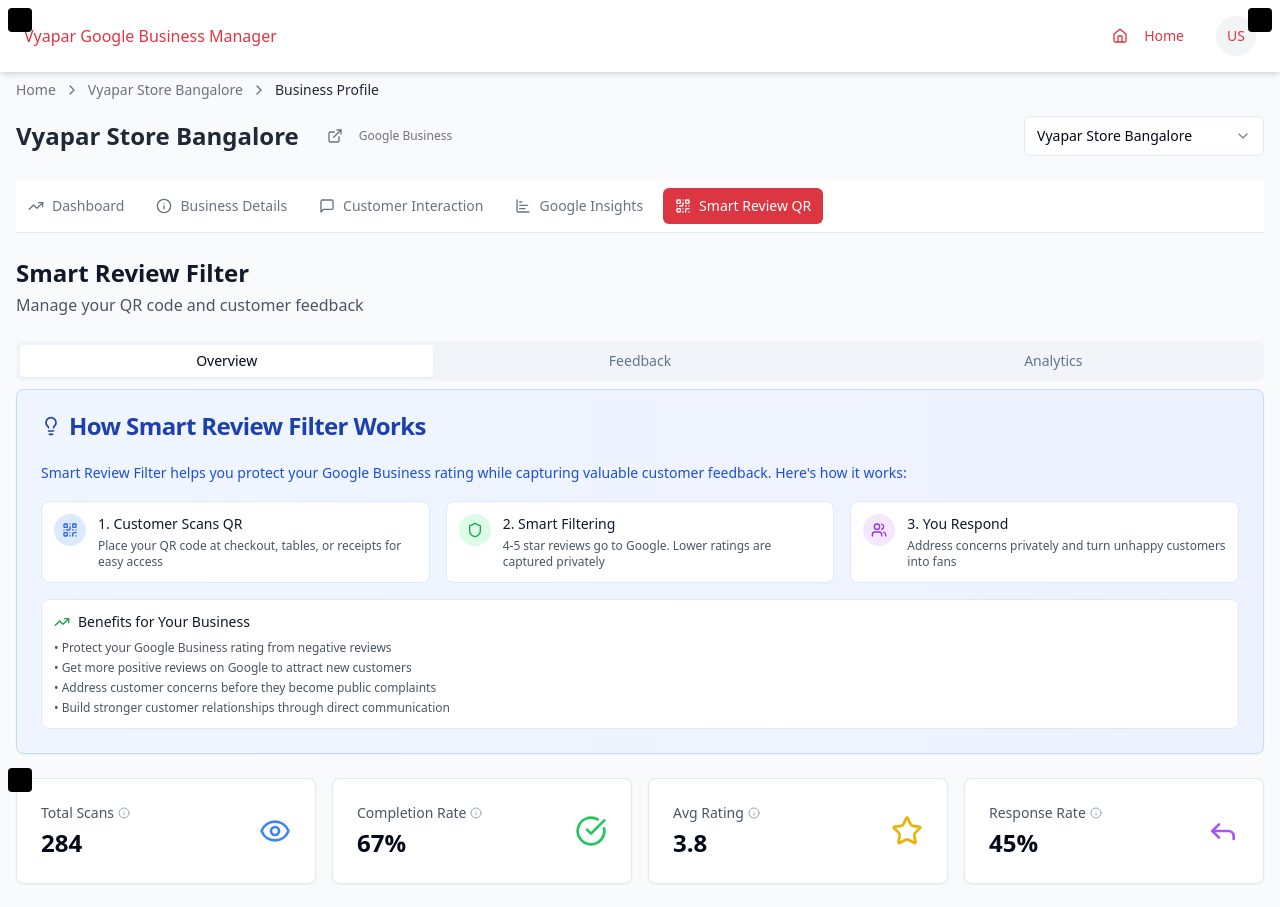
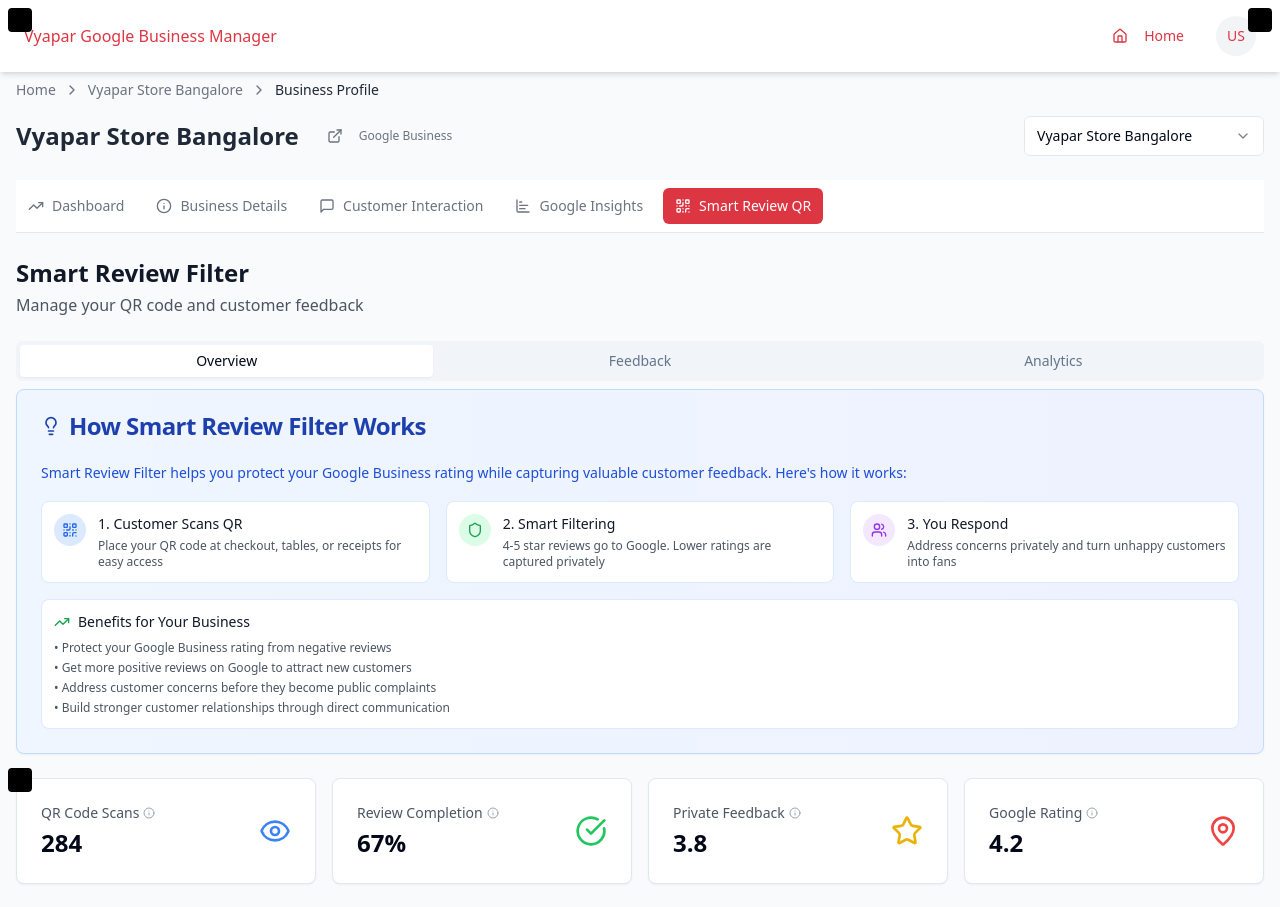
Before and after one commit to ananya-1407/vyapar-google-profile-manager, a React (Vite) app: page /business/1/smart-qr in a window 1280 px wide. Shown: the top 907 px of the page. Built offline with nearby package versions, Linux system fonts and the light colour scheme.

Commit message:
Refactor: Update Smart Review QR metrics
Replaced "Response Rate" with "Google Avg Rating" and adjusted metric names for clarity in the Smart Review QR stats overview.

```diff
--- a/src/components/smart-review/StatsOverview.tsx
+++ b/src/components/smart-review/StatsOverview.tsx
@@ -5,7 +5,7 @@ import {
   Eye,
   CheckCircle,
   Star,
-  Reply,
+  MapPin,
   Info
 } from "lucide-react";
 import {
@@ -20,7 +20,7 @@ interface StatsOverviewProps {
     totalScans: number;
     completionRate: number;
     avgRating: number;
-    responseRate: number;
+    googleAvgRating: number;
   };
 }
 
@@ -33,13 +33,13 @@ const StatsOverview = ({ analytics }: StatsOverviewProps) => {
             <div className="flex items-center justify-between">
               <div>
                 <div className="flex items-center gap-1 mb-1">
-                  <p className="text-sm font-medium text-gray-600">Total Scans</p>
+                  <p className="text-sm font-medium text-gray-600">QR Code Scans</p>
                   <Tooltip>
                     <TooltipTrigger>
                       <Info className="h-3 w-3 text-gray-400 hover:text-gray-600" />
                     </TooltipTrigger>
                     <TooltipContent>
-                      <p className="text-xs">Number of times your QR code has been scanned by customers</p>
+                      <p className="text-xs">Total number of times customers have scanned your Smart Review QR code</p>
                     </TooltipContent>
                   </Tooltip>
                 </div>
@@ -55,13 +55,13 @@ const StatsOverview = ({ analytics }: StatsOverviewProps) => {
             <div className="flex items-center justify-between">
               <div>
                 <div className="flex items-center gap-1 mb-1">
-                  <p className="text-sm font-medium text-gray-600">Completion Rate</p>
+                  <p className="text-sm font-medium text-gray-600">Review Completion</p>
                   <Tooltip>
                     <TooltipTrigger>
                       <Info className="h-3 w-3 text-gray-400 hover:text-gray-600" />
                     </TooltipTrigger>
                     <TooltipContent>
-                      <p className="text-xs">Percentage of customers who completed the feedback form after scanning</p>
+                      <p className="text-xs">Percentage of customers who completed giving feedback after scanning the QR code</p>
                     </TooltipContent>
                   </Tooltip>
                 </div>
@@ -77,13 +77,13 @@ const StatsOverview = ({ analytics }: StatsOverviewProps) => {
             <div className="flex items-center justify-between">
               <div>
                 <div className="flex items-center gap-1 mb-1">
-                  <p className="text-sm font-medium text-gray-600">Avg Rating</p>
+                  <p className="text-sm font-medium text-gray-600">Private Feedback</p>
                   <Tooltip>
                     <TooltipTrigger>
                       <Info className="h-3 w-3 text-gray-400 hover:text-gray-600" />
                     </TooltipTrigger>
                     <TooltipContent>
-                      <p className="text-xs">Average star rating from all customer feedback received</p>
+                      <p className="text-xs">Average rating from private feedback collected through your QR code</p>
                     </TooltipContent>
                   </Tooltip>
                 </div>
@@ -99,19 +99,19 @@ const StatsOverview = ({ analytics }: StatsOverviewProps) => {
             <div className="flex items-center justify-between">
               <div>
                 <div className="flex items-center gap-1 mb-1">
-                  <p className="text-sm font-medium text-gray-600">Response Rate</p>
+                  <p className="text-sm font-medium text-gray-600">Google Rating</p>
                   <Tooltip>
                     <TooltipTrigger>
                       <Info className="h-3 w-3 text-gray-400 hover:text-gray-600" />
                     </TooltipTrigger>
                     <TooltipContent>
-                      <p className="text-xs">Percentage of customer feedback you have responded to</p>
+                      <p className="text-xs">Your current average rating on Google Maps and Google Business</p>
                     </TooltipContent>
                   </Tooltip>
                 </div>
-                <p className="text-2xl font-bold">{analytics.responseRate}%</p>
+                <p className="text-2xl font-bold">{analytics.googleAvgRating}</p>
               </div>
-              <Reply className="h-8 w-8 text-purple-500" />
+              <MapPin className="h-8 w-8 text-red-500" />
             </div>
           </CardContent>
         </Card>
--- a/src/pages/SmartReviewQR.tsx
+++ b/src/pages/SmartReviewQR.tsx
@@ -18,6 +18,7 @@ const SmartReviewQR = () => {
     totalScans: 284,
     completionRate: 67,
     avgRating: 3.8,
+    googleAvgRating: 4.2,
     googleRedirects: 156,
     privateFeedback: 89,
     responseRate: 45,
```
